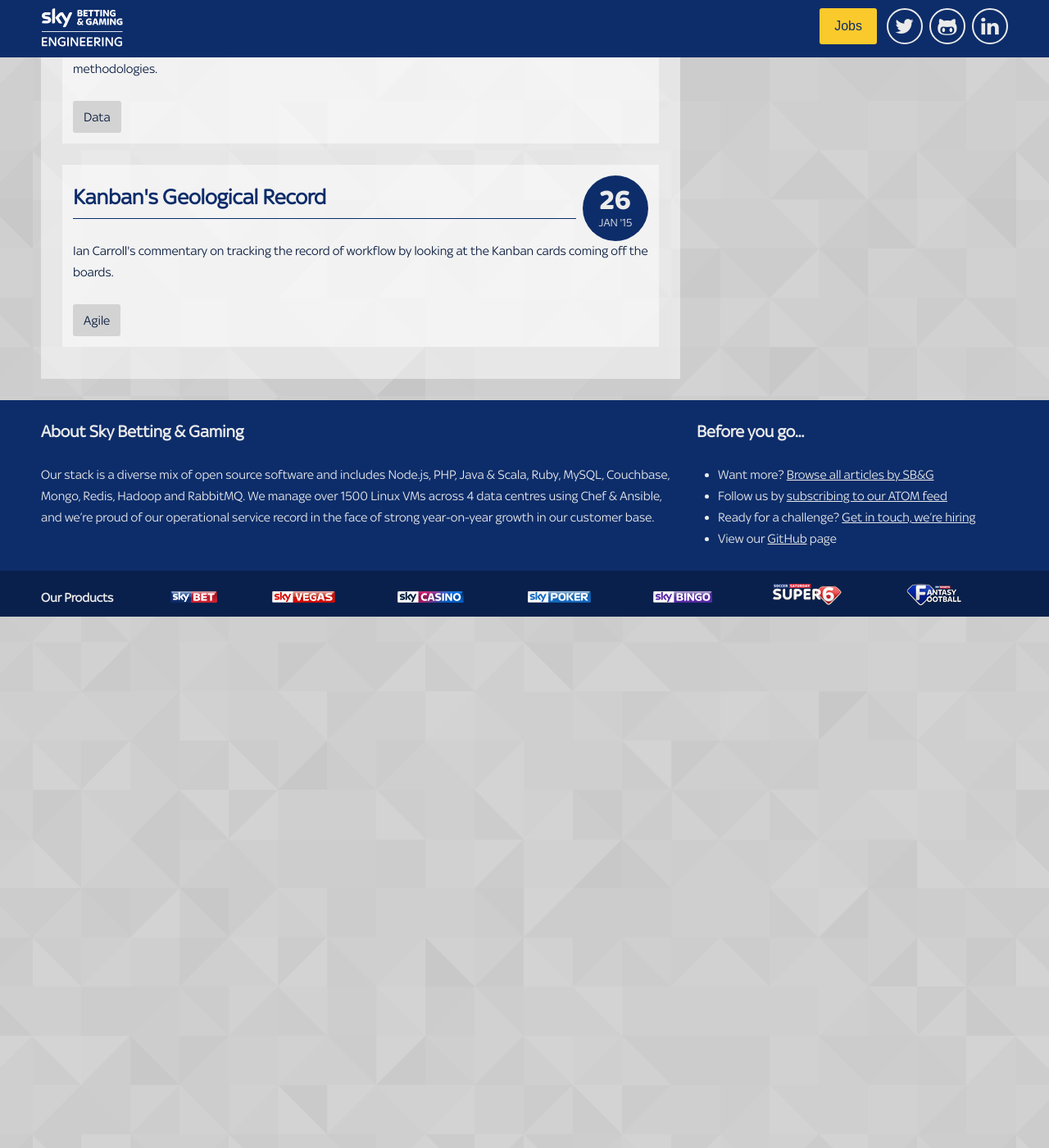
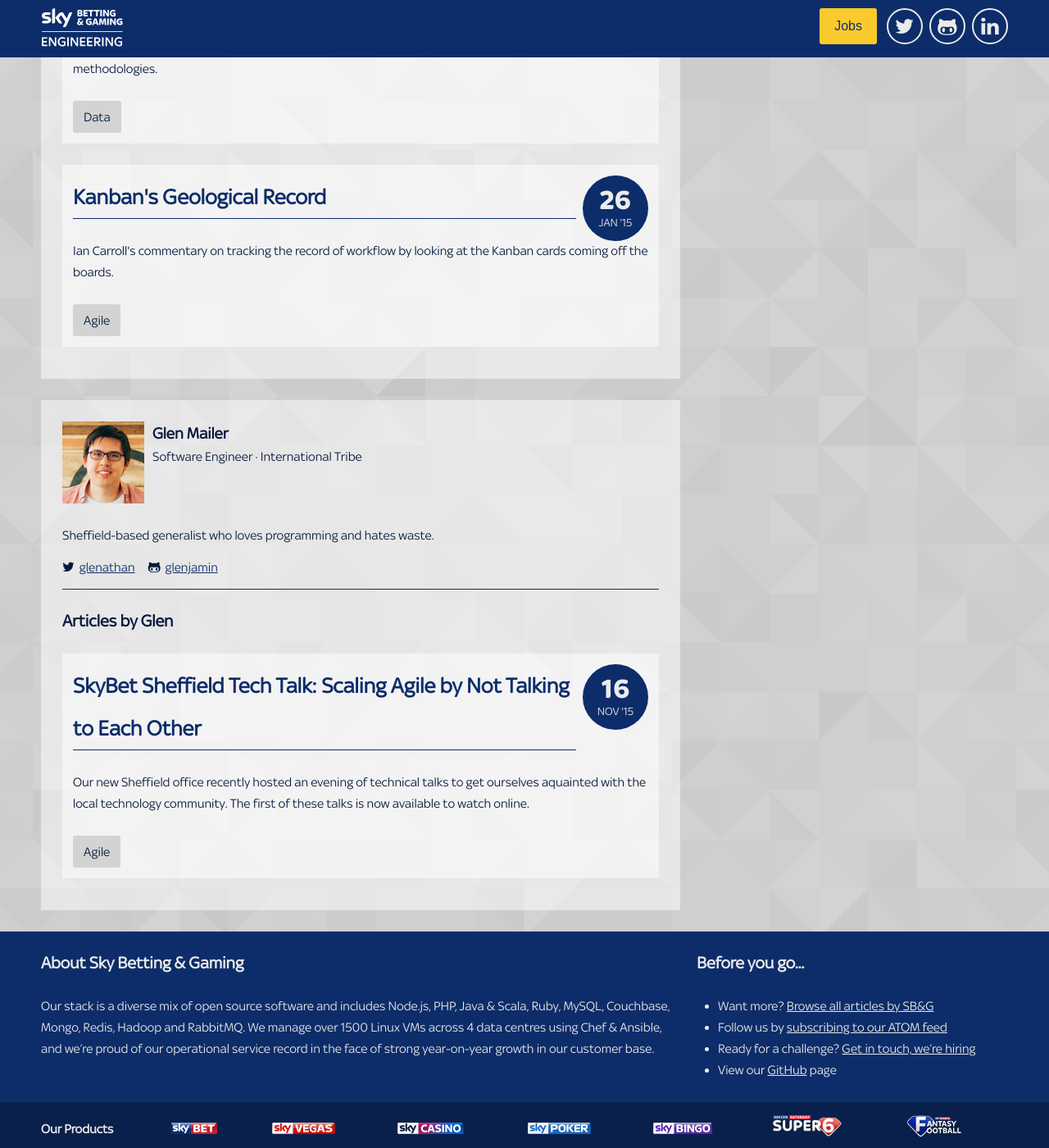
Before and after one commit to skybet/skybet.github.io, a Jekyll site: the page built from authors/index.html, in a window 1280 px wide and 1400 px high, scrolled down 6176 px. Shown: the whole window at 82% size. Built offline with Jekyll 4.4.1, drawn with Linux system fonts in a browser that asks for light colours; nearby versions of some CDN libraries; some web fonts are replaced; Markdown is read by kramdown in place of the engine named in the settings; comment, search, counter and statistics services are not loaded; before the commit the page ends 6928 px from its top, so only the background shows below that; some of the changed text lies outside the part shown.

Commit message:
Scaling Agile talk video

```diff
--- a/Gemfile
+++ b/Gemfile
@@ -1,5 +1,6 @@
 # A sample Gemfile
 source "https://rubygems.org"
 
+gem 'rake'
 gem 'jekyll'
 gem 'jekyll-feed'
--- a/_data/authors.yml
+++ b/_data/authors.yml
@@ -10,7 +10,7 @@
     image: andy_burgin.jpg
     role: Senior DevOps Engineer
     tribe: Data
-    bio: "When now organising Leeds DevOps, or conference speaking, Andy is improving our underlying Hadoop data platform."
+    bio: "When not organising Leeds DevOps, or conference speaking, Andy is improving our underlying Hadoop data platform."
 
 gav_harris:
     name: Gav Harris
@@ -90,3 +90,13 @@
     startDate: 05-10-2011
     bio: "Rob leads the engineering arm of the Data Tribe with teams working on data warehousing via Hadoop, real time data streaming, Informix & Oracle management, and infrastructure automation & platform tooling."
     github: robtuley
+
+glen_mailer:
+    name: Glen Mailer
+    image: glen_mailer.jpg
+    role: Software Engineer
+    tribe: International
+    bio: >
+        Sheffield-based generalist who loves programming and hates waste.
+    github: glenjamin
+    twitter: glenathan
--- /dev/null
+++ b/_posts/2015-11-16-scaling-agile-not-talking.md
@@ -0,0 +1,27 @@
+---
+layout:     post
+title: >
+  SkyBet Sheffield Tech Talk: Scaling Agile by Not Talking to Each Other
+date:       2015-11-16 13:00
+summary: >
+  Our new Sheffield office recently hosted an evening of technical talks to get ourselves aquainted with the local technology community. The first of these talks is now available to watch online.
+category:   Agile
+tags:       sheffield, agile, video
+author:     glen_mailer
+---
+
+We've recently expanded out of our initialy Leeds-only operation into the neighbouring city of Sheffield. This worked out very well for me as I live in Sheffield and I think it's a great place to live and work.
+
+We're also hoping that it'll be good for the rest of the local technology community, and decided to host an [event](http://www.eventbrite.co.uk/e/skybet-sheffield-tech-talk-tickets-18871318622) a couple of weeks ago so people could get to know us. Our evening of three technical talks seemed to go down pretty well with the locals - especially the free pizza and drinks.
+
+The first of these talks is now available for your viewing pleasure. This features myself talking about some of our experiences in scaling up our operation while retaining the agility which we believe has made us successful so far.
+
+I'll also be giving this talk again at the upcoming [PHPem unconference](http://phpem.uk/event/unconference-2015).
+
+<!-- http://fettblog.eu/blog/2013/06/16/preserving-aspect-ratio-for-embedded-iframes/ -->
+<div style="position: relative; width: 100%; margin-bottom: 2em; height: 0; padding-bottom: 56.25%">
+<!-- TODO: skybet hosted video? -->
+<iframe style="position: absolute; width: 100%; height: 100%; left: 0; top: 0" src="https://www.youtube.com/embed/ugbHDxw2gLc" frameborder="0" allowfullscreen></iframe>
+</div>
+
+The other two videos from that evening should be available in the coming weeks, and we also hope to host similar events in the future. Please let us know in the comments if you have any thoughts about what you'd like to see from us.
```
Also changed, not shown: Gemfile.lock, _sass/_helper.scss (line endings or trailing spaces), images/authors/glen_mailer.jpg (added).
